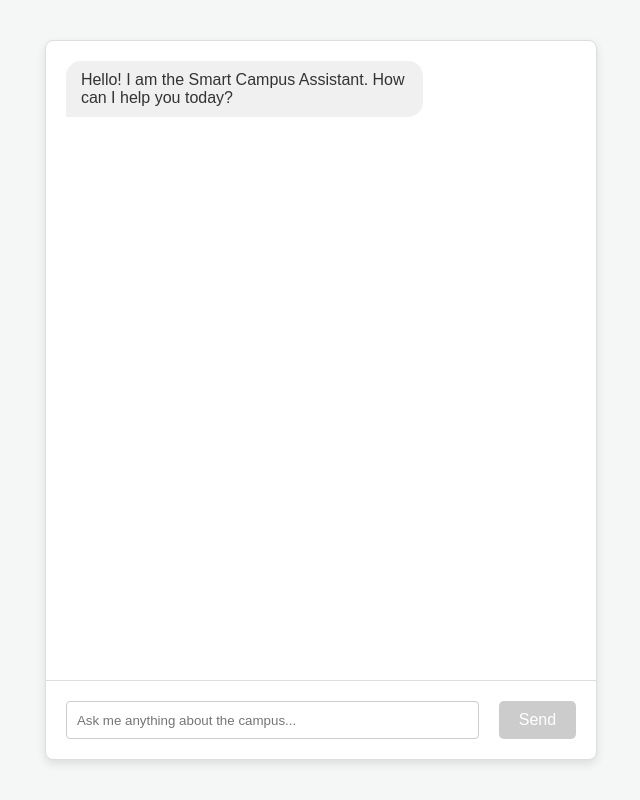
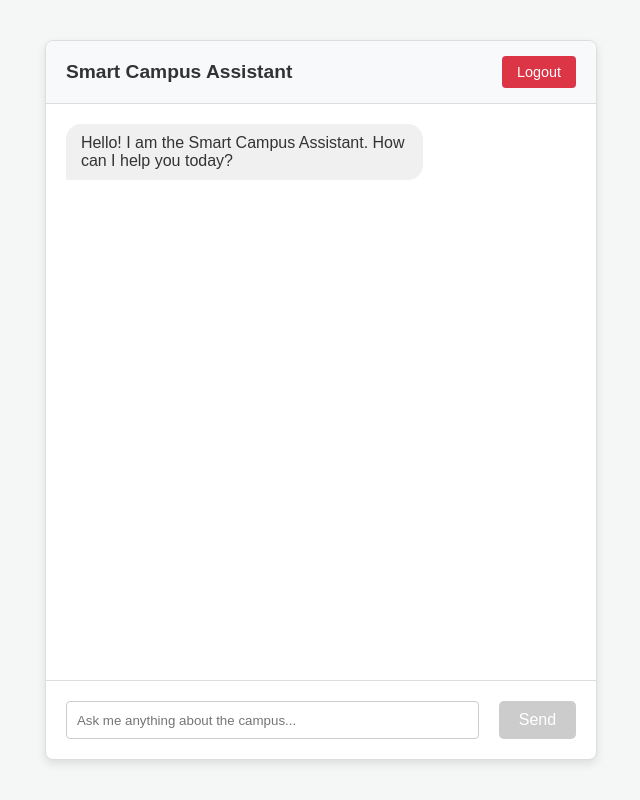
Before and after one commit to YaliB/Smart-Campus-Assistant, a React app in the folder frontend/: page /chat in a window 1280 px wide. Shown: the whole page, without its empty margins (319-959 px from the left). Built offline with nearby package versions, Linux system fonts and the light colour scheme; sample sign-in values are in the browser's storage; the HTML template or start-up script is replaced by a standard one.

Commit message:
add logout btn & auto-scrolling

```diff
--- a/frontend/src/pages/Chat.css
+++ b/frontend/src/pages/Chat.css
@@ -62,3 +62,31 @@
 .input-area button {
     padding: 10px 20px;
 }
+
+.chat-header {
+    display: flex;
+    justify-content: space-between;
+    align-items: center;
+    padding: 15px 20px;
+    background-color: #f8f9fa;
+    border-bottom: 1px solid #ddd;
+    border-radius: 8px 8px 0 0;
+}
+
+.chat-header h2 {
+    margin: 0;
+    font-size: 1.2rem;
+    color: #333;
+}
+
+.logout-button {
+    background-color: #dc3545; /* Red color for logout */
+    color: white;
+    padding: 8px 15px;
+    font-size: 0.9rem;
+    border-radius: 4px;
+}
+
+.logout-button:hover {
+    background-color: #c82333;
+}
--- a/frontend/src/pages/Chat.jsx
+++ b/frontend/src/pages/Chat.jsx
@@ -1,18 +1,36 @@
-import { useState } from 'react';
+import { useState, useRef, useEffect, useContext } from 'react';
+import { useNavigate } from 'react-router-dom';
 import { askQuestion } from '../services/api';
-import './Chat.css'; // We will create this file next
+import { AuthContext } from '../context/AuthContext';
+import './Chat.css';
 
 export default function Chat() {
-  // State for chat history
   const [messages, setMessages] = useState([
     { text: "Hello! I am the Smart Campus Assistant. How can I help you today?", sender: "bot" }
   ]);
+  const [inputValue, setInputValue] = useState('');
+  const [isLoading, setIsLoading] = useState(false);
 
-  // State for input field
-  const [inputValue, setInputValue] = useState('');
+  // Setup refs and context for auto-scroll and logout
+  const messagesEndRef = useRef(null);
+  const { logout } = useContext(AuthContext);
+  const navigate = useNavigate();
 
-  // State for loading indicator
-  const [isLoading, setIsLoading] = useState(false);
+  // Auto-scroll function
+  const scrollToBottom = () => {
+    messagesEndRef.current?.scrollIntoView({ behavior: "smooth" });
+  };
+
+  // Trigger auto-scroll whenever messages or loading state change
+  useEffect(() => {
+    scrollToBottom();
+  }, [messages, isLoading]);
+
+  // Logout handler
+  const handleLogout = () => {
+    logout(); // Clears the token from state and localStorage
+    navigate('/login'); // Redirects back to the login page
+  };
 
   const handleSubmit = async (e) => {
     e.preventDefault();
@@ -24,7 +42,6 @@ export default function Chat() {
     setIsLoading(true);
 
     try {
-      // Calling the unified api service
       const response = await askQuestion(userMessage.text);
 
       setMessages((prev) => [
@@ -47,6 +64,12 @@ export default function Chat() {
 
   return (
     <div className="chat-container">
+      {/* Header with Logout Button */}
+      <div className="chat-header">
+        <h2>Smart Campus Assistant</h2>
+        <button onClick={handleLogout} className="logout-button">Logout</button>
+      </div>
+
       <div className="messages-area">
         {messages.map((msg, index) => (
           <div key={index} className={`message ${msg.sender}`}>
@@ -61,6 +84,8 @@ export default function Chat() {
             <p>AI is typing...</p>
           </div>
         )}
+        {/* Invisible div used as an anchor for scrolling */}
+        <div ref={messagesEndRef} />
       </div>
 
       <form className="input-area" onSubmit={handleSubmit}>
```
